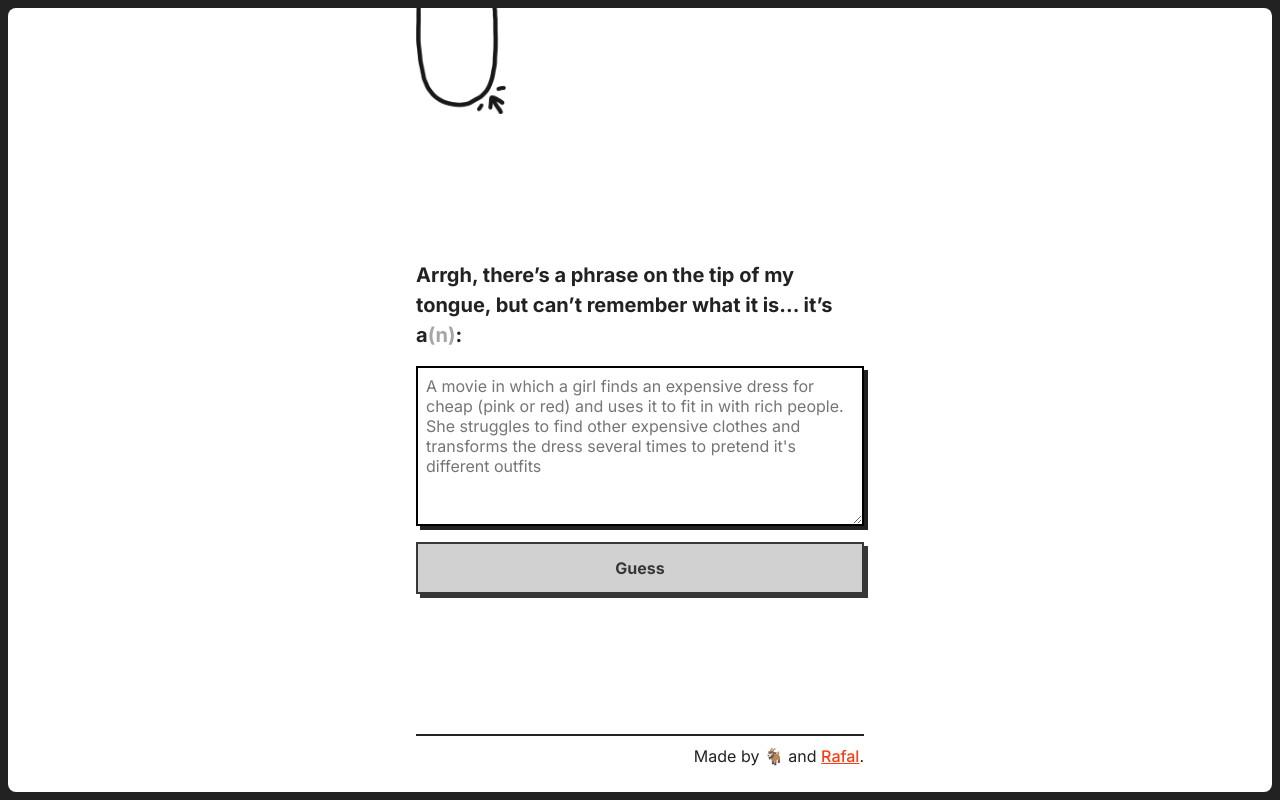
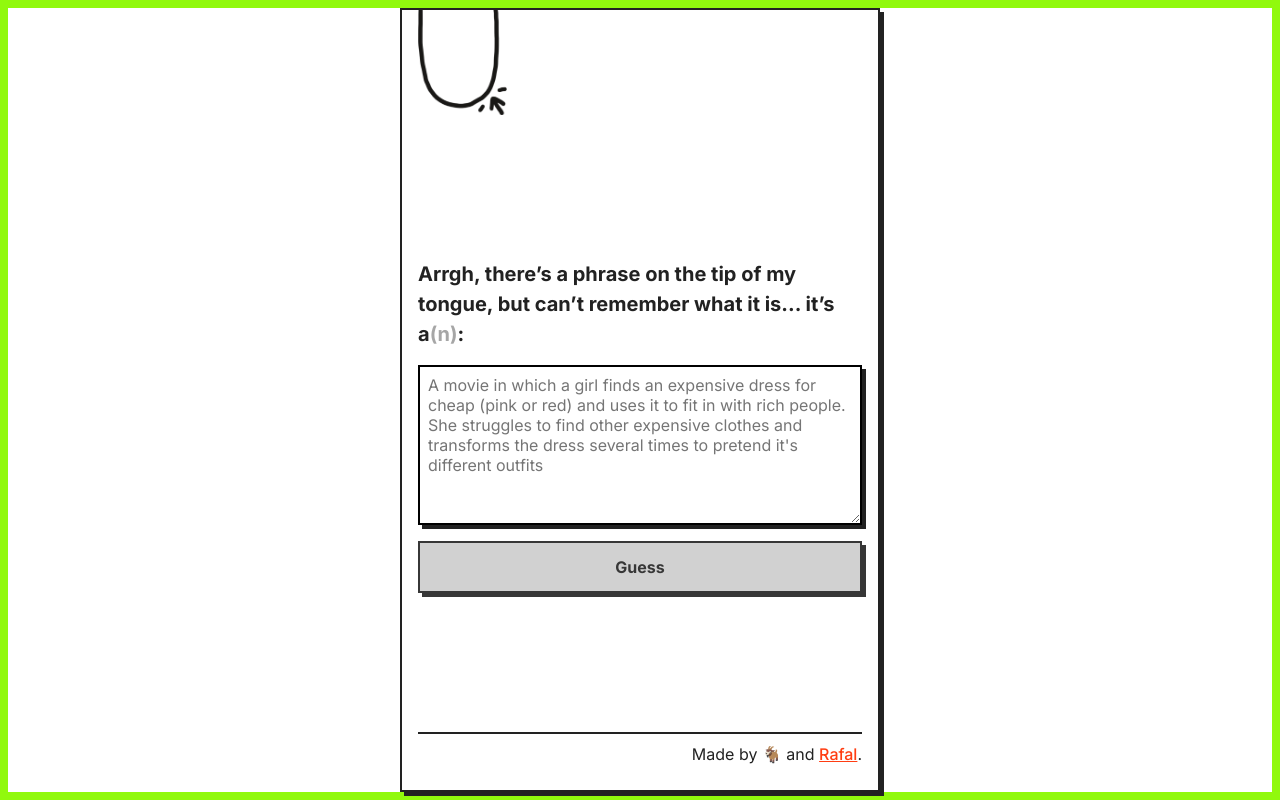
Before and after one commit to paprikka/tip-of-the-toungue-spike, a Next.js app: page / in a window 1280 px wide. Built offline with nearby package versions, Linux system fonts and the light colour scheme.

Commit message:
chore: add a bg border

```diff
--- a/app/globals.css
+++ b/app/globals.css
@@ -42,7 +42,7 @@ body {
   line-height: 1.5;
 
   accent-color: var(--color-accent-1);
-  background-color: var(--color-text);
+  background-color: var(--color-accent-1);
   color: var(--color-text);
 }
 /*
--- a/app/page.module.css
+++ b/app/page.module.css
@@ -4,9 +4,7 @@
   display: flex;
   justify-items: center;
   justify-content: center;
-  border: 1px solid var(--color-text));
   background: var(--color-bg);
-  border-radius: 0.5rem;
 }
 
 .pageContainer {
@@ -15,6 +13,9 @@
   width: 100%;
   display: flex;
   flex-direction: column;
+  border: 2px solid;
+  box-shadow: 4px 4px 0 var(--color-text);
+  overflow: hidden;
 }
 
 .header {
```
